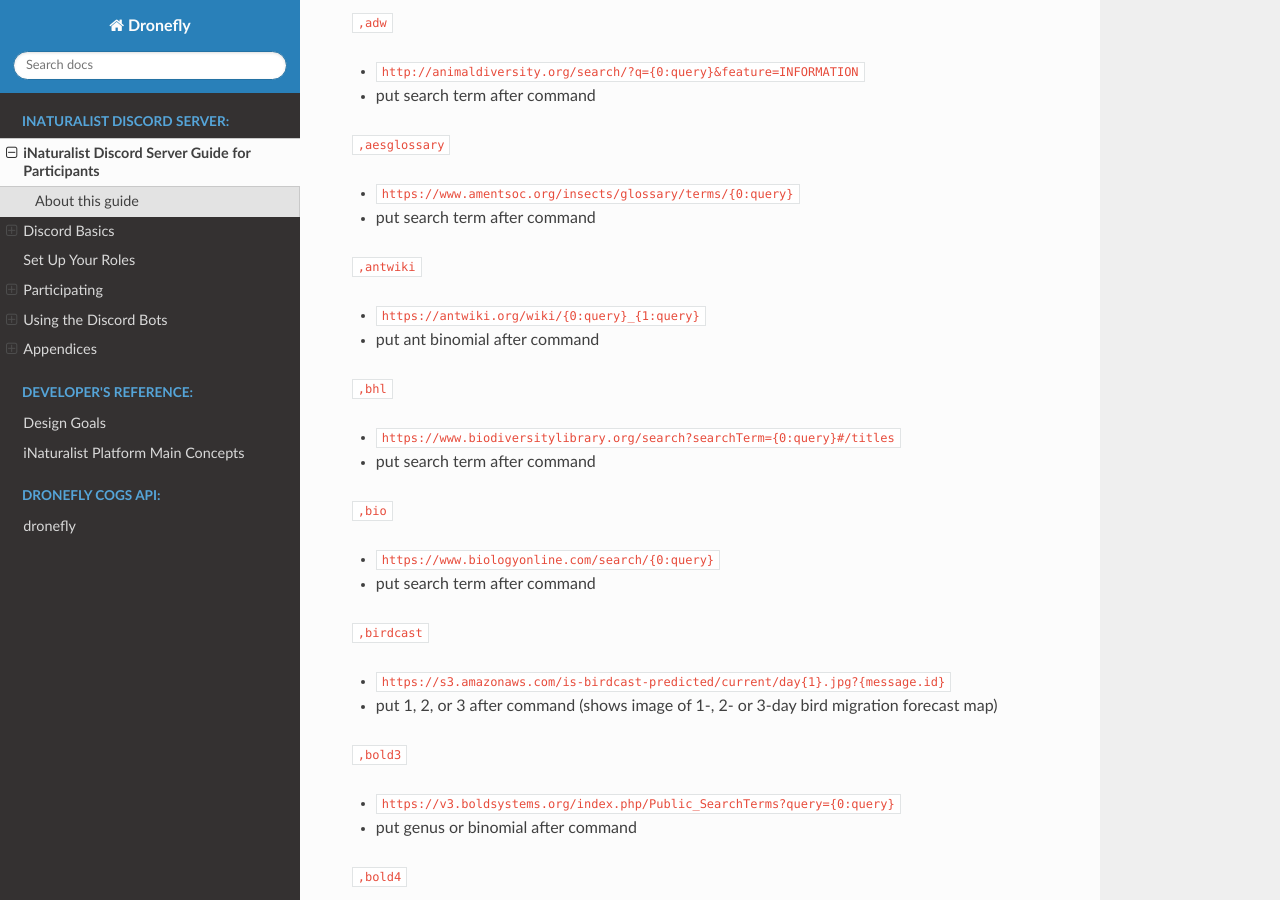
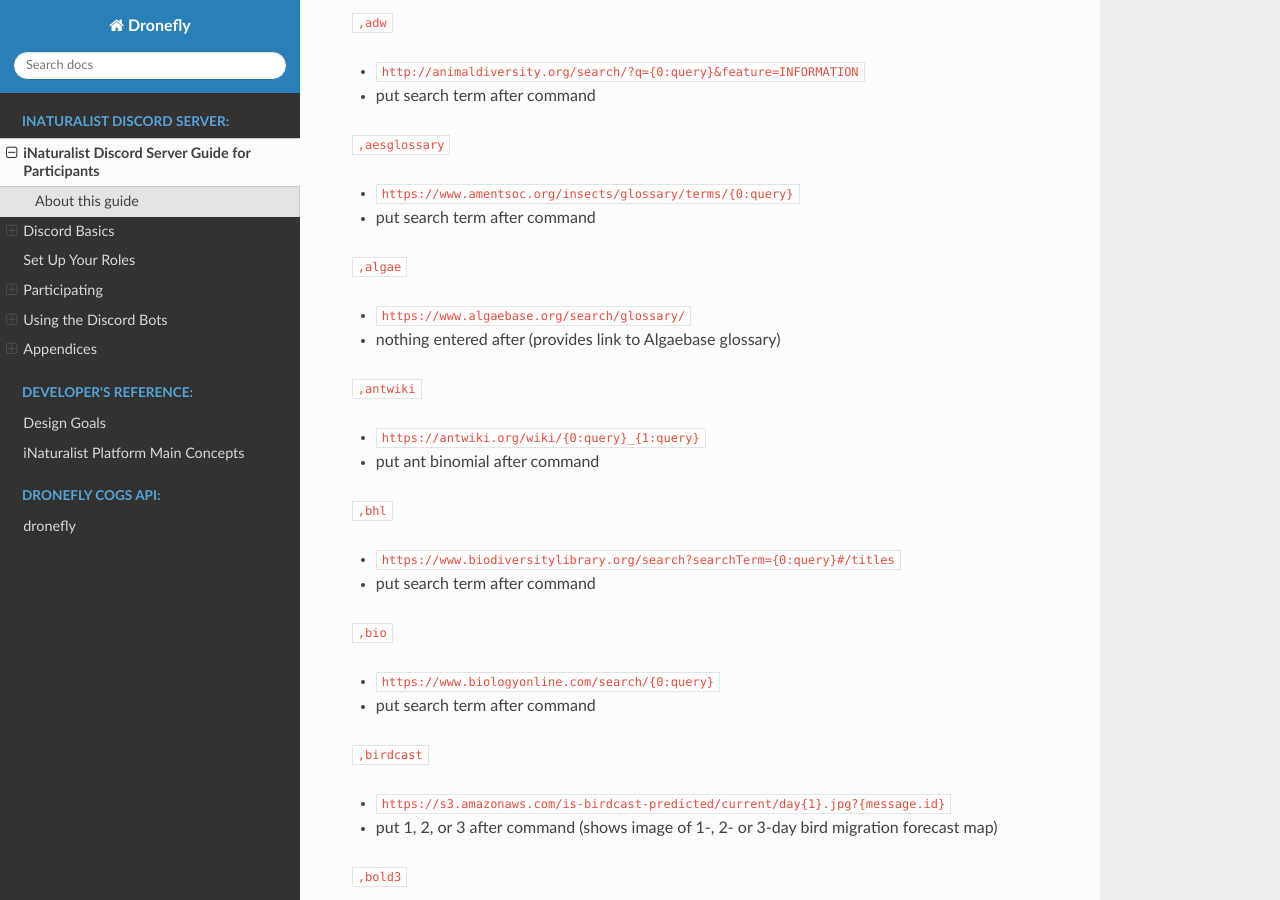
Before and after one commit to dronefly-garden/dronefly-doc, a Sphinx documentation site: the page built from docs/guide_for_participants.rst, in a window 1280 px wide and 900 px high, scrolled down 17517 px. Built offline with Sphinx 7.4.7 and the Read the Docs theme 2.0.0, drawn with Linux system fonts in a browser that asks for light colours.

Commit message:
Update guide_for_participants.rst
Added algae customcom

```diff
--- a/docs/guide_for_participants.rst
+++ b/docs/guide_for_participants.rst
@@ -523,6 +523,11 @@
 
 - ``https://www.amentsoc.org/insects/glossary/terms/{0:query}``
 - put search term after command
+
+``,algae``
+
+- ``https://www.algaebase.org/search/glossary/``
+- nothing entered after (provides link to Algaebase glossary)
 
 ``,antwiki``
 
```
